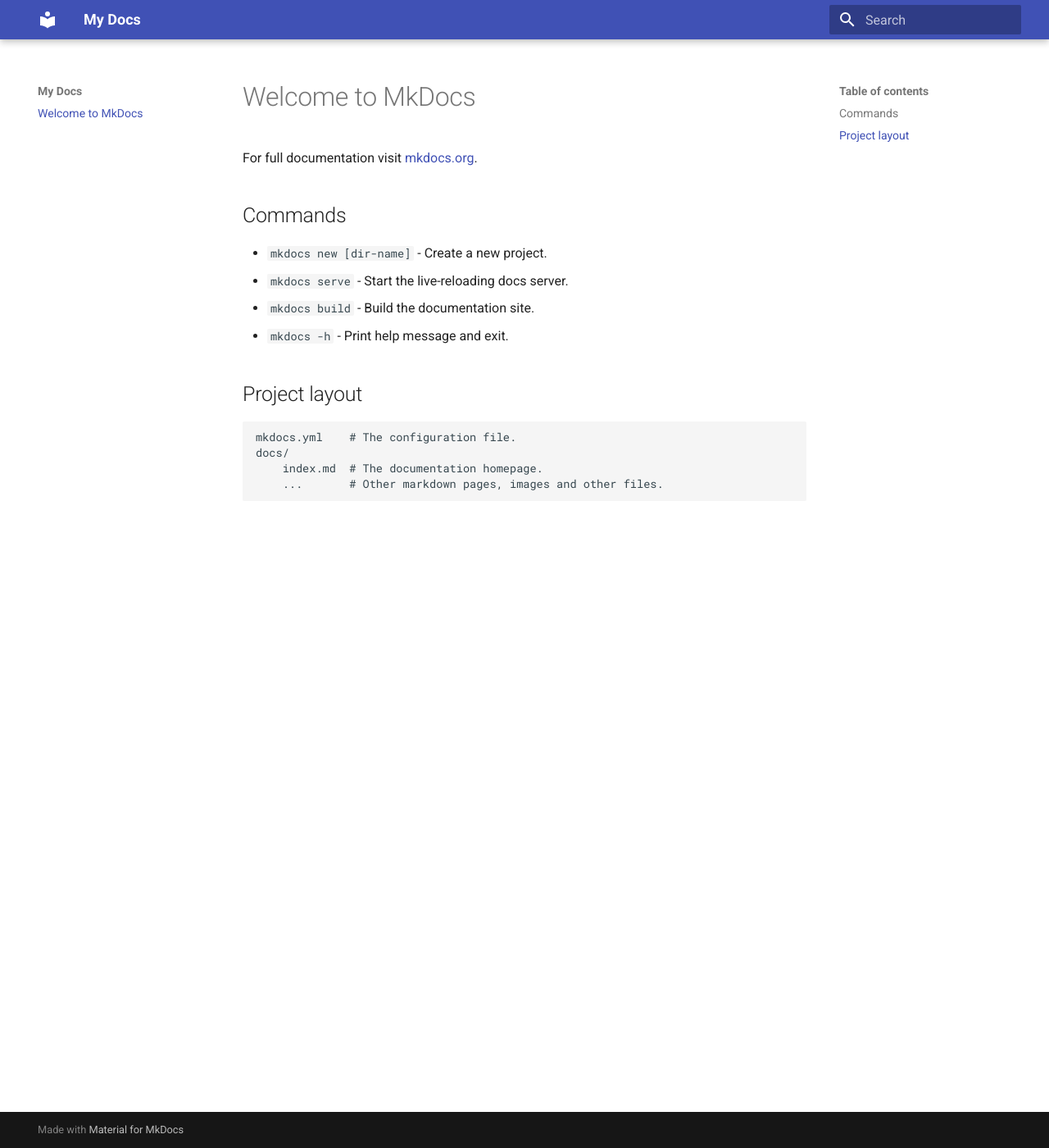
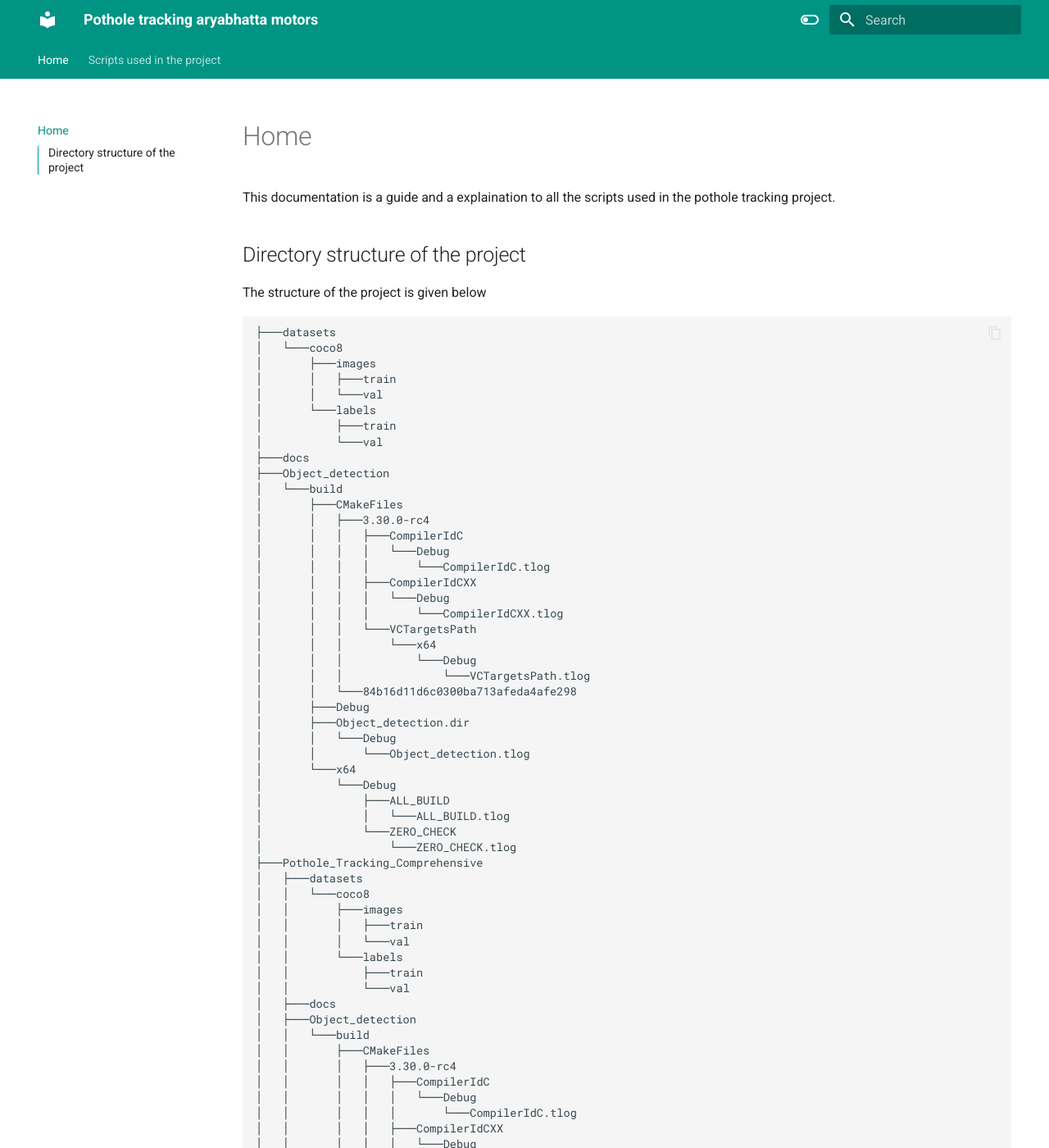
Before and after one commit to AryabhattamotorsCV/Pothole-tracking-comprehensive, an MkDocs documentation site: the page built from docs/index.md, in a window 1280 px wide and 1400 px high. Shown: the whole window at 82% size. Built offline with MkDocs 1.6.1 and Material for MkDocs 9.7.7, drawn with Linux system fonts in a browser that asks for light colours; some of the changed text lies outside the part shown.

Commit message:
Changes to mkdocs config

````diff
--- a/docs/index.md
+++ b/docs/index.md
@@ -1,17 +1,125 @@
-# Welcome to MkDocs
+# Home
+This documentation is a guide and a explaination to all the scripts used in the pothole tracking project.
 
-For full documentation visit [mkdocs.org](https://www.mkdocs.org).
+## Directory structure of the project
 
-## Commands
+The structure of the project is given below
 
-* `mkdocs new [dir-name]` - Create a new project.
-* `mkdocs serve` - Start the live-reloading docs server.
-* `mkdocs build` - Build the documentation site.
-* `mkdocs -h` - Print help message and exit.
-
-## Project layout
-
-    mkdocs.yml    # The configuration file.
-    docs/
-        index.md  # The documentation homepage.
-        ...       # Other markdown pages, images and other files.
+```
+├───datasets
+│   └───coco8
+│       ├───images
+│       │   ├───train
+│       │   └───val
+│       └───labels
+│           ├───train
+│           └───val
+├───docs
+├───Object_detection
+│   └───build
+│       ├───CMakeFiles
+│       │   ├───3.30.0-rc4
+│       │   │   ├───CompilerIdC
+│       │   │   │   └───Debug
+│       │   │   │       └───CompilerIdC.tlog
+│       │   │   ├───CompilerIdCXX
+│       │   │   │   └───Debug
+│       │   │   │       └───CompilerIdCXX.tlog
+│       │   │   └───VCTargetsPath
+│       │   │       └───x64
+│       │   │           └───Debug
+│       │   │               └───VCTargetsPath.tlog
+│       │   └───84b16d11d6c0300ba713afeda4afe298
+│       ├───Debug
+│       ├───Object_detection.dir
+│       │   └───Debug
+│       │       └───Object_detection.tlog
+│       └───x64
+│           └───Debug
+│               ├───ALL_BUILD
+│               │   └───ALL_BUILD.tlog
+│               └───ZERO_CHECK
+│                   └───ZERO_CHECK.tlog
+├───Pothole_Tracking_Comprehensive
+│   ├───datasets
+│   │   └───coco8
+│   │       ├───images
+│   │       │   ├───train
+│   │       │   └───val
+│   │       └───labels
+│   │           ├───train
+│   │           └───val
+│   ├───docs
+│   ├───Object_detection
+│   │   └───build
+│   │       ├───CMakeFiles
+│   │       │   ├───3.30.0-rc4
+│   │       │   │   ├───CompilerIdC
+│   │       │   │   │   └───Debug
+│   │       │   │   │       └───CompilerIdC.tlog
+│   │       │   │   ├───CompilerIdCXX
+│   │       │   │   │   └───Debug
+│   │       │   │   │       └───CompilerIdCXX.tlog
+│   │       │   │   └───VCTargetsPath
+│   │       │   │       └───x64
+│   │       │   │           └───Debug
+│   │       │   │               └───VCTargetsPath.tlog
+│   │       │   └───84b16d11d6c0300ba713afeda4afe298
+│   │       ├───Debug
+│   │       ├───Object_detection.dir
+│   │       │   └───Debug
+│   │       │       └───Object_detection.tlog
+│   │       └───x64
+│   │           └───Debug
+│   │               ├───ALL_BUILD
+│   │               │   └───ALL_BUILD.tlog
+│   │               └───ZERO_CHECK
+│   │                   └───ZERO_CHECK.tlog
+│   ├───runs
+│   │   └───detect
+│   │       └───train
+│   │           └───weights
+│   ├───scripts
+│   │   ├───Camera_calibration_images
+│   │   ├───models
+│   │   │   └───best(1)_openvino_model
+│   │   ├───Split
+│   │   │   ├───Split1
+│   │   │   └───Split2
+│   │   ├───videos_images
+│   │   ├───yolov8_test
+│   │   └───__pycache__
+│   ├───train
+│   │   ├───images
+│   │   └───labels
+│   ├───val
+│   │   ├───images
+│   │   └───labels
+│   └───YOLOv8
+│       └───yolov8n
+│           └───weights
+├───runs
+│   └───detect
+│       └───train
+│           └───weights
+├───scripts
+│   ├───Camera_calibration_images
+│   ├───models
+│   │   └───best(1)_openvino_model
+│   ├───Split
+│   │   ├───Split1
+│   │   └───Split2
+│   ├───videos_images
+│   ├───yolov8_test
+│   └───__pycache__
+├───train
+│   ├───images
+│   └───labels
+├───val
+│   ├───images
+│   └───labels
+└───YOLOv8
+    └───yolov8n
+        └───weights
+```
+In this documentation most of our focus will be on what the scripts in the `./scripts` directory do.
--- a/mkdocs.yml
+++ b/mkdocs.yml
@@ -1,3 +1,41 @@
-site_name: My Docs
+site_name: Pothole tracking aryabhatta motors
 theme:
   name: material
+  features:
+    - navigation.tabs
+    - navigation.sections
+    - toc.integrate
+    - navigation.top
+    - search.suggest
+    - search.highlight
+    - content.tabs.link
+    - content.code.annotation
+    - content.code.copy
+  language: en
+  palette:
+    - scheme: default
+      toggle:
+        icon: material/toggle-switch-off-outline
+        name: Switch to dark mode
+      primary: teal
+      accent: purple
+    - scheme: slate
+      toggle:
+        icon: material/toggle-switch
+        name: Switch to light mode
+      primary: teal
+      accent: lime
+
+markdown_extensions:
+  - pymdownx.highlight:
+      anchor_linenums: true
+  - pymdownx.inlinehilite
+  - pymdownx.snippets
+  - admonition
+  - pymdownx.arithmatex:
+      generic: true
+  - footnotes
+  - pymdownx.details
+  - pymdownx.superfences
+  - pymdownx.mark
+  - attr_list
````
Also changed, not shown: docs/page2.md (added, +187 -0 lines).
